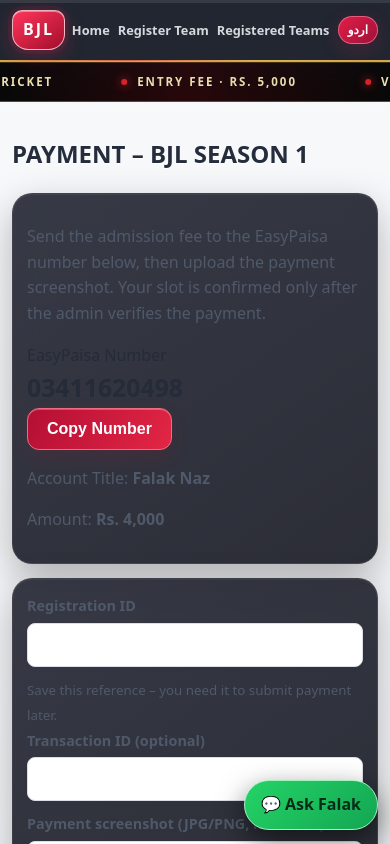
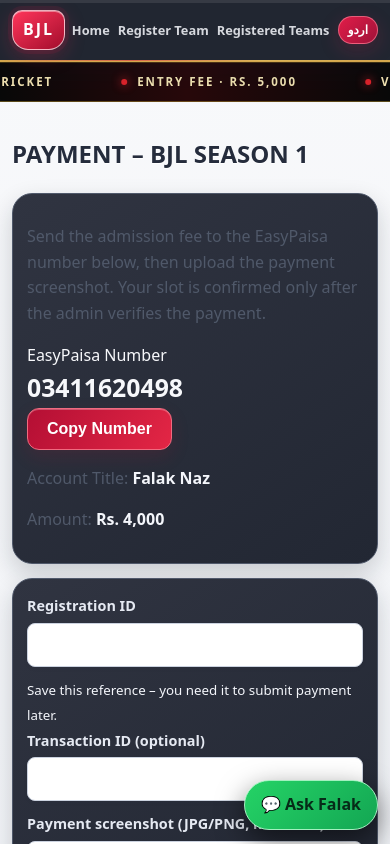
Before and after one commit to musakazimqureshi/bjl, a Next.js app: page /pay in a window 390 px wide. Shown: the top 844 px of the page. Built offline with nearby package versions, Linux system fonts and the light colour scheme; no server answers; a web font is replaced by a local one.

Commit message:
Improve mobile text contrast on BJL registration and team cards

```diff
--- a/app/globals.css
+++ b/app/globals.css
@@ -954,3 +954,33 @@ body:has(.hdr) main :where(.fwa){color:#062b18}
 @media(prefers-reduced-motion:reduce){
  body:has(.hdr) main *{scroll-behavior:auto}
 }
+
+
+/* BJL PUBLIC V5 — mobile contrast fix for registration and registered-team cards.
+   Keeps the existing dark card treatment, while making every label readable. */
+body:has(.hdr) main form .card,
+body:has(.hdr) main .two > .card{
+  background:linear-gradient(145deg,#303441 0%,#222733 100%)!important;
+  color:#f7f8fb!important;
+  border:1px solid #50596b!important;
+  box-shadow:0 10px 24px #11182730!important;
+}
+body:has(.hdr) main form .card b,
+body:has(.hdr) main form .card label,
+body:has(.hdr) main form .card small,
+body:has(.hdr) main .two > .card b,
+body:has(.hdr) main .two > .card small,
+body:has(.hdr) main .two > .card .players .pl div,
+body:has(.hdr) main .two > .card .players .pl small{
+  color:#f4f6fb!important;
+  opacity:1!important;
+}
+body:has(.hdr) main form .card label{font-weight:750;color:#e5e9f2!important}
+body:has(.hdr) main form .card input,
+body:has(.hdr) main form .card select{
+  background:#fff!important;color:#202638!important;
+  border:1px solid #cbd2df!important;
+}
+body:has(.hdr) main form .card input::placeholder{color:#737d8e!important;opacity:1}
+body:has(.hdr) main > h2{color:#202638!important;font-weight:900!important}
+body:has(.hdr) main > h3{color:#30394b!important;font-weight:850!important}
```
